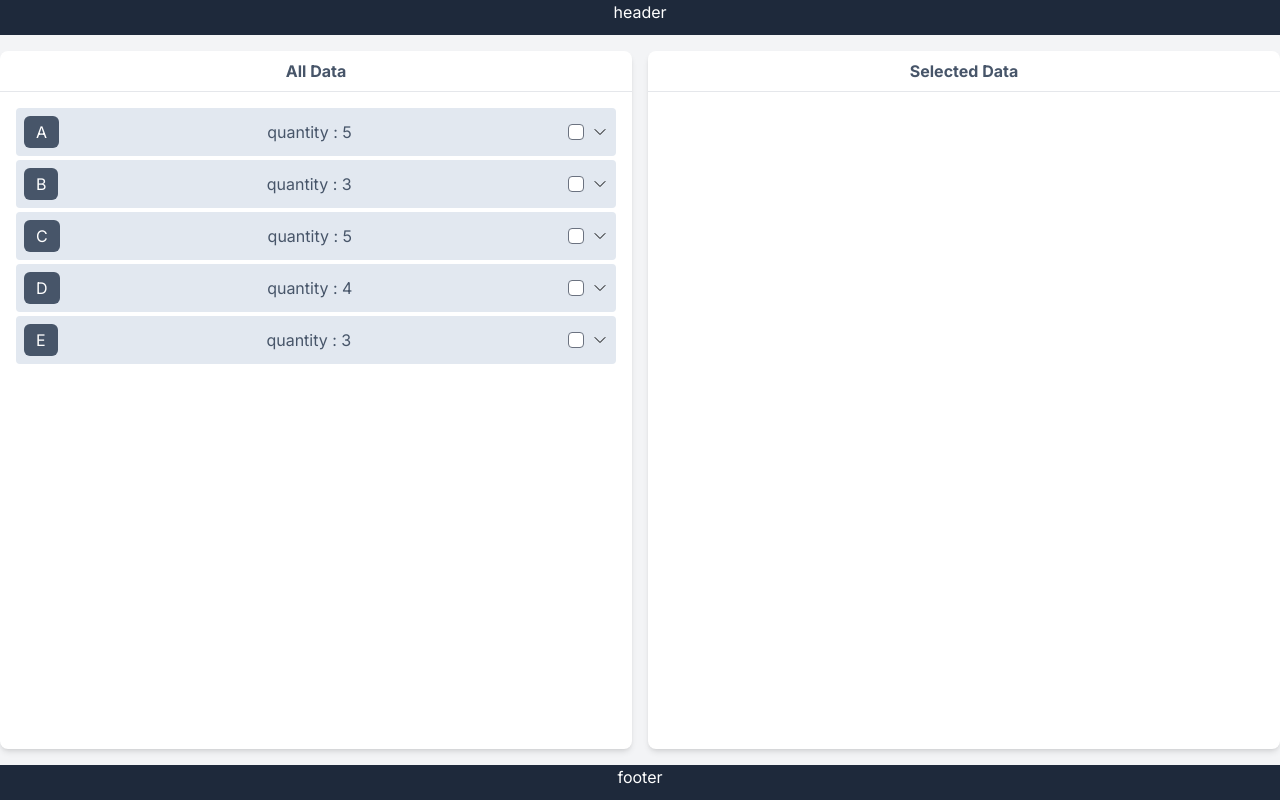
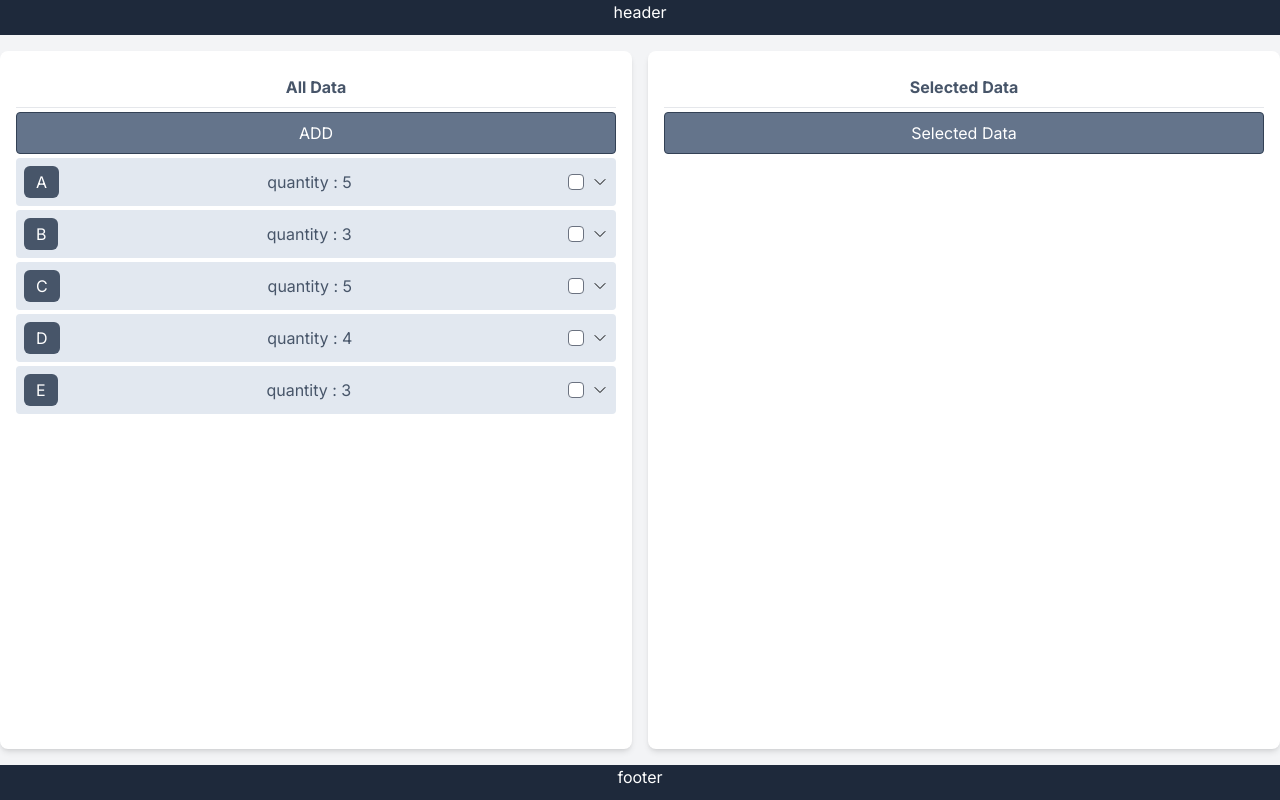
Before and after one commit to kaakavand/asp, a Next.js app: page / in a window 1280 px wide. Built offline with nearby package versions, Linux system fonts and the light colour scheme.

Commit message:
fix convert parent item

```diff
--- a/src/app/page.jsx
+++ b/src/app/page.jsx
@@ -8,24 +8,36 @@ import Image from 'next/image'
 export default function Home() {
   const { data, setData } = useDataContext();
 
+
   return (
     <main className="flex flex-col gap-4 h-full sm:flex-row">
-      <section className='bg-white rounded-lg shadow-md w-full'>
+      <section className='bg-white rounded-lg shadow-md w-full p-4'>
         <h2 className='text-slate-600 font-bold p-2 text-center'>
           All Data
         </h2>
         <hr />
-        <ul className='p-4'>
+        <button className='bg-slate-500 transition-all duration-300 hover:bg-slate-700 text-white py-2 my-1 px-4 border border-slate-700 w-full rounded' onClick={() => setData(data.map(el => (!el.selected && el.checked) ? ({ ...el, selected: true, checked: false }) : ({ ...el, checked: false })))}>
+          ADD
+        </button>
+        <ul className=''>
           {
-            groupById(data).map(el => <ItemComponent key={el.id} obj={el} />)
+            groupById(data.filter(el => !el.selected)).map(el => <ItemComponent key={el.id} obj={el} />)
           }
         </ul>
       </section>
-      <section className='bg-white rounded-lg shadow-md w-full'>
+      <section className='bg-white rounded-lg shadow-md w-full p-4'>
         <h2 className='text-slate-600 font-bold p-2 text-center'>
           Selected Data
         </h2>
         <hr />
+        <button className='bg-slate-500 transition-all duration-300 hover:bg-slate-700 text-white py-2 my-1 px-4 border border-slate-700 w-full rounded' onClick={() => setData(data.map(el => (el.selected && el.checked) ? ({ ...el, selected: false, checked: false }) : ({ ...el, checked: false })))}>
+          Selected Data
+        </button>
+        <ul className=''>
+          {
+            groupById(data.filter(el => el.selected)).map(el => <ItemComponent key={el.id} obj={el} />)
+          }
+        </ul>
       </section>
     </main>
   )
--- a/src/core/ItemComponent.jsx
+++ b/src/core/ItemComponent.jsx
@@ -1,10 +1,11 @@
+import { useDataContext } from '@/store/store';
 import { DateTime } from 'luxon';
 import React, { useState } from 'react'
 
 const ItemComponent = ({ obj }) => {
   const [showList, setShowList] = useState(false);
+  const { data, setData } = useDataContext();
 
-  console.log();
 
   return (
     <div className=' mb-1'>
@@ -17,7 +18,6 @@ const ItemComponent = ({ obj }) => {
             <path strokeLinecap="round" strokeLinejoin="round" d="M19.5 8.25l-7.5 7.5-7.5-7.5" />
           </svg>
         </div>
-
       </li>
       <ul>
         {
@@ -27,7 +27,7 @@ const ItemComponent = ({ obj }) => {
               <span className='text-center rounded-md px-3 text-slate-600'>#{el.uniqueId}</span>
               <p className='text-slate-600'>{DateTime.fromISO(el.created).toFormat('MM-dd-yyyy').toString()}</p>
               <div className='flex items-center w-12 justify-end'>
-                <input id="link-checkbox" type="checkbox" className="form-checkbox cursor-pointer rounded duration-200 text-slate-600 focus:ring-slate-600" />
+                <input checked={el.checked} value={el.checked} onChange={({ target }) => setData(data.map(item => (el.uniqueId === item.uniqueId ? ({ ...item, checked: target.checked }) : item)))} id="link-checkbox" type="checkbox" className="form-checkbox cursor-pointer rounded duration-200 text-slate-600 focus:ring-slate-600" />
               </div>
             </li>
           )
```
